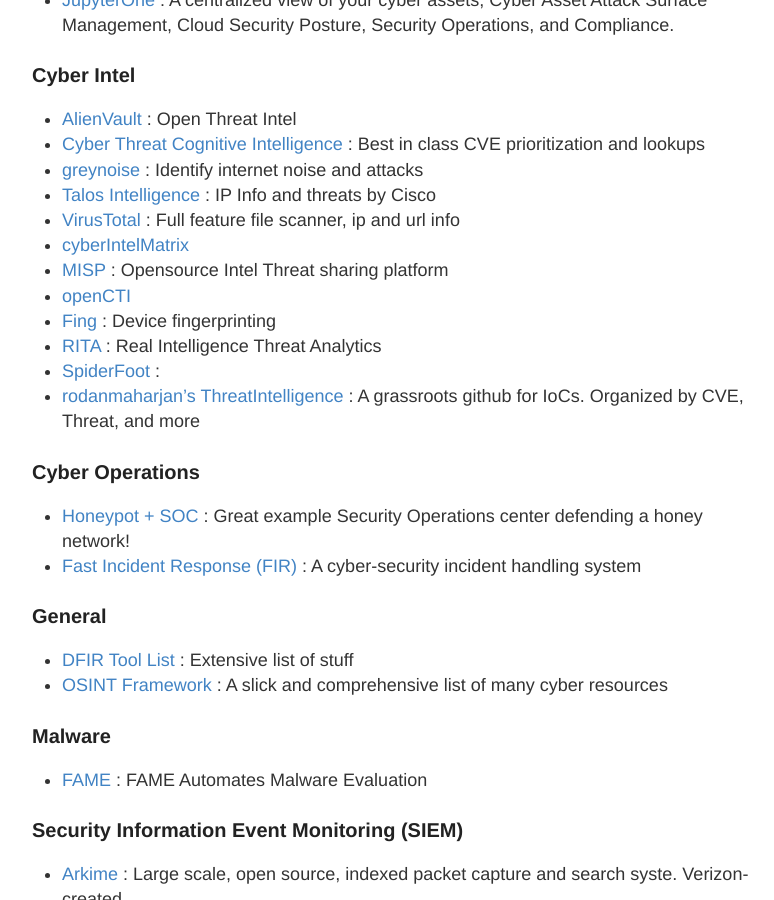
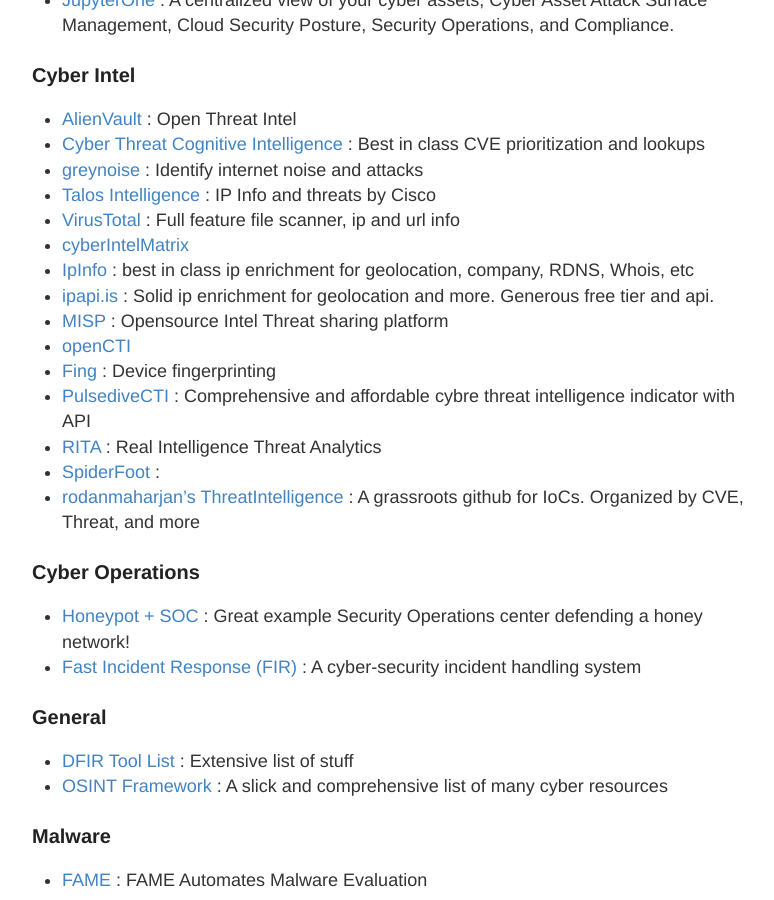
Before and after one commit to stevehenderson/stevehenderson.github.io, a Jekyll site: the page built from links.md, in a window 1280 px wide and 900 px high, scrolled down 4540 px. Shown: the whole window, without its empty margins (248-1022 px from the left). Built offline with Jekyll 4.4.1, drawn with Linux system fonts in a browser that asks for light colours.

Commit message:
Update links.md

```diff
--- a/links.md
+++ b/links.md
@@ -146,9 +146,12 @@
    * [Talos Intelligence](https://www.talosintelligence.com/) : IP Info and threats by Cisco
    * [VirusTotal](https://www.virustotal.com/) : Full feature file scanner, ip and url info
    * [cyberIntelMatrix](https://cyberintelmatrix.com/)
+   * [IpInfo](https://ipinfo.io/) : best in class ip enrichment for geolocation, company, RDNS, Whois, etc
+   * [ipapi.is](https://ipapi.is/) : Solid ip enrichment for geolocation and more.  Generous free tier and api.
    * [MISP](https://misp-project.org/) : Opensource Intel Threat sharing platform
    * [openCTI](https://www.opencti.io/en/)
    * [Fing](https://app.fing.com/business/devrecog/demo) : Device fingerprinting
+   * [PulsediveCTI](https://pulsedive.com/) : Comprehensive and affordable cybre threat intelligence indicator with API
    * [RITA](https://github.com/activecm/rita) : Real Intelligence Threat Analytics
    * [SpiderFoot](https://www.spiderfoot.net/) :
    * [rodanmaharjan's ThreatIntelligence](https://github.com/rodanmaharjan/ThreatIntelligence) : A grassroots github for IoCs.  Organized by CVE, Threat, and more
```
